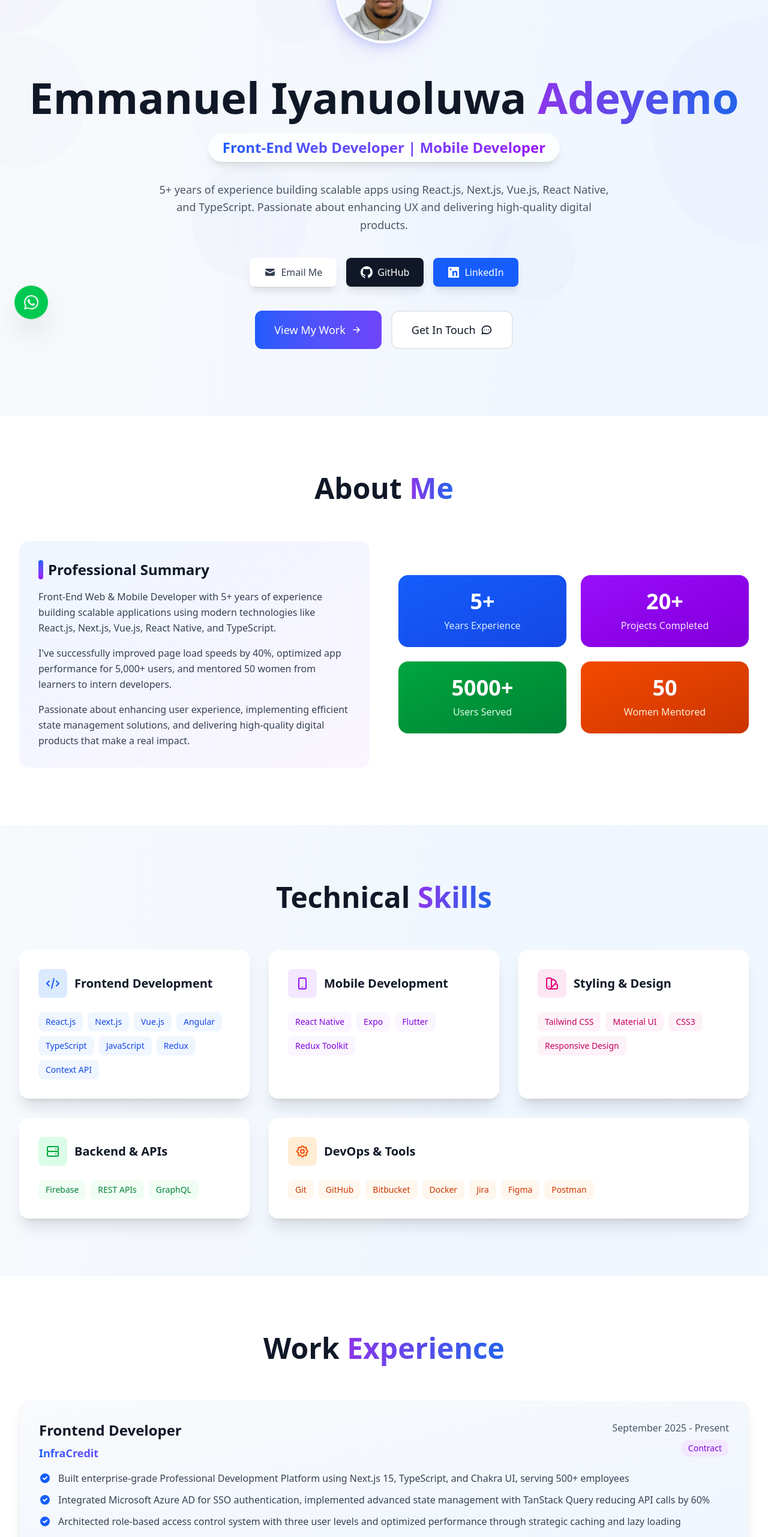
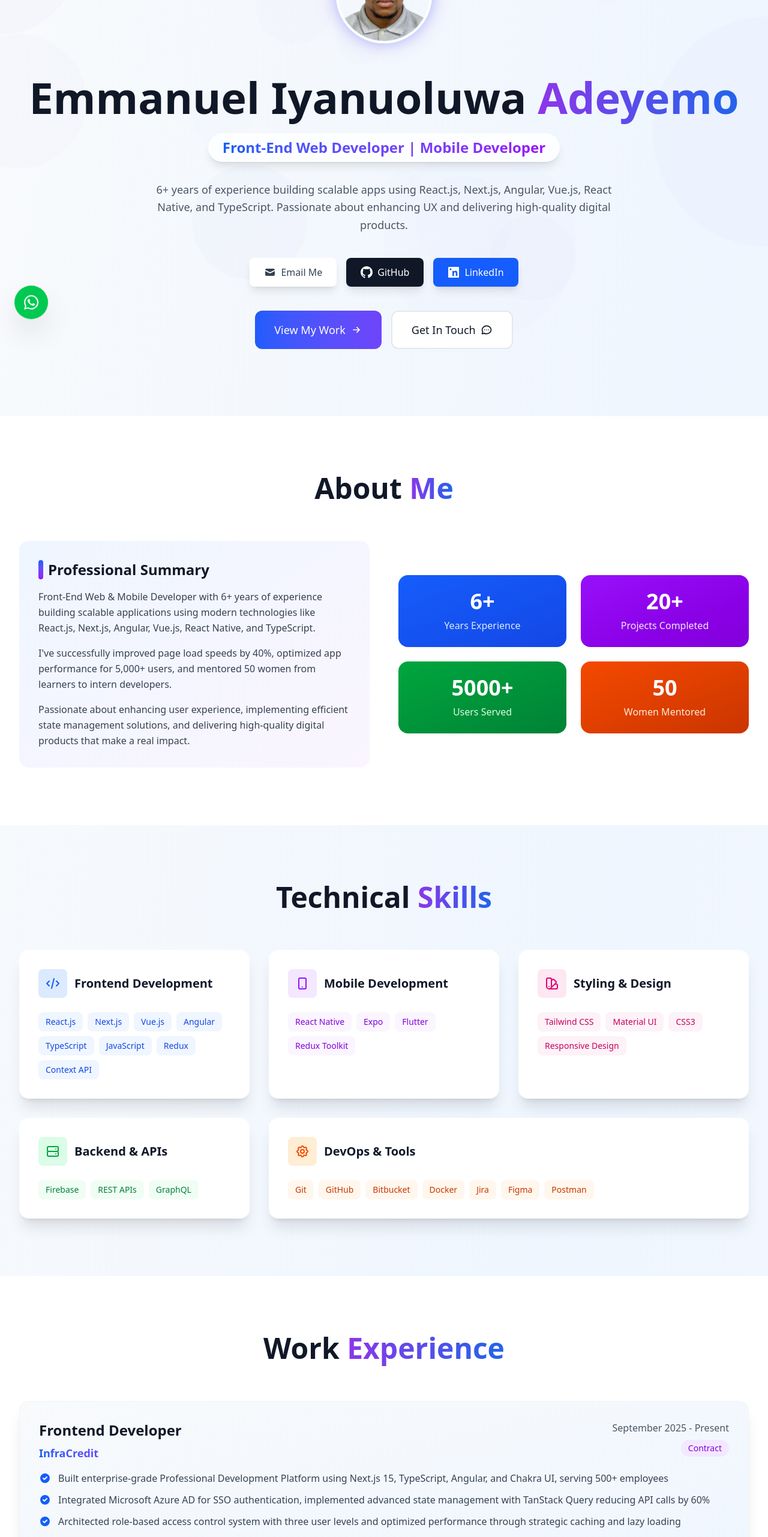
Before and after one commit to Richardson95/my-portfolio, a React (Vite) app: page / in a window 1280 px wide. Shown: the part 234-2797 px from the top of the page at 60% size. Built offline with nearby package versions, Linux system fonts and the light colour scheme.

Commit message:
Update years of experience to 6+ and add Angular to tech stack across experience entries

```diff
--- a/src/App.tsx
+++ b/src/App.tsx
@@ -66,7 +66,7 @@ function App() {
       period: 'September 2025 - Present',
       type: 'contract',
       description: [
-        'Built enterprise-grade Professional Development Platform using Next.js 15, TypeScript, and Chakra UI, serving 500+ employees',
+        'Built enterprise-grade Professional Development Platform using Next.js 15, TypeScript, Angular, and Chakra UI, serving 500+ employees',
         'Integrated Microsoft Azure AD for SSO authentication, implemented advanced state management with TanStack Query reducing API calls by 60%',
         'Architected role-based access control system with three user levels and optimized performance through strategic caching and lazy loading',
         'Engineered comprehensive HR platform featuring employee management, skills assessment, career planning, and analytics reporting'
@@ -89,7 +89,7 @@ function App() {
       period: 'November 2024 - March 2025',
       type: 'contract',
       description: [
-        'Mentored, tutored, and guided over 50 women in mastering core frontend technologies, including JavaScript, ReactJS, and Next.js, HTML & CSS',
+        'Mentored, tutored, and guided over 50 women in mastering core frontend technologies, including JavaScript, Angular, ReactJS, and Next.js, HTML & CSS',
         'Mentored the top-performing student in their project submission, conducting code reviews and mentoring to enhance development practices',
         'Designed and delivered engaging and practical learning curriculum and modules tailored to frontend development'
       ]
@@ -112,7 +112,7 @@ function App() {
       period: 'January 2024 - June 2024',
       type: 'contract',
       description: [
-        'Designed and maintained Vue.js with Tailwind CSS styling web applications, reducing load times by 40%',
+        'Designed and maintained Angular with Tailwind CSS styling web applications, reducing load times by 40%',
         'Increased website page load time by 10% by implementing lazy loading and reducing unnecessary re-renders',
         'Implemented interactive learning features using responsive design principles to ensure web applications were accessible and visually appealing'
       ]
@@ -147,7 +147,7 @@ function App() {
       description: [
         'Developed the user interface for a crypto trading mobile app with over 2000 downloads',
         'Implemented Redux Toolkit for efficient state management in both web and mobile apps',
-        'Developed the web application for an agriculture investment platform, making the UI responsive and interactive using React.js, CSS, and Material UI'
+        'Developed the web application for an agriculture investment platform, making the UI responsive and interactive using React.js, Angular, CSS, and Material UI'
       ]
     }
   ]
@@ -384,7 +384,7 @@ function App() {
             </div>
 
             <p className="text-lg text-gray-600 mb-10 max-w-3xl mx-auto leading-relaxed animate-fadeIn delay-200">
-              5+ years of experience building scalable apps using React.js, Next.js, Vue.js, React Native, and TypeScript.
+              6+ years of experience building scalable apps using React.js, Next.js, Angular, Vue.js, React Native, and TypeScript.
               Passionate about enhancing UX and delivering high-quality digital products.
             </p>
 
@@ -468,7 +468,7 @@ function App() {
                   Professional Summary
                 </h3>
                 <p className="text-gray-700 leading-relaxed mb-4">
-                  Front-End Web & Mobile Developer with 5+ years of experience building scalable applications using modern technologies like React.js, Next.js, Vue.js, React Native, and TypeScript.
+                  Front-End Web & Mobile Developer with 6+ years of experience building scalable applications using modern technologies like React.js, Next.js, Angular, Vue.js, React Native, and TypeScript.
                 </p>
                 <p className="text-gray-700 leading-relaxed mb-4">
                   I've successfully improved page load speeds by 40%, optimized app performance for 5,000+ users, and mentored 50 women from learners to intern developers.
@@ -481,7 +481,7 @@ function App() {
 
             <div className="grid grid-cols-2 gap-6 animate-slideInRight">
               <div className="bg-linear-to-br from-blue-600 to-blue-700 p-6 rounded-2xl text-white text-center hover:scale-110 hover:rotate-3 transition-all duration-300 shine-effect group cursor-pointer">
-                <div className="text-4xl font-bold mb-2 group-hover:scale-125 transition-transform">5+</div>
+                <div className="text-4xl font-bold mb-2 group-hover:scale-125 transition-transform">6+</div>
                 <div className="text-blue-100">Years Experience</div>
               </div>
               <div className="bg-linear-to-br from-purple-600 to-purple-700 p-6 rounded-2xl text-white text-center hover:scale-110 hover:rotate-3 transition-all duration-300 shine-effect group cursor-pointer">
```
